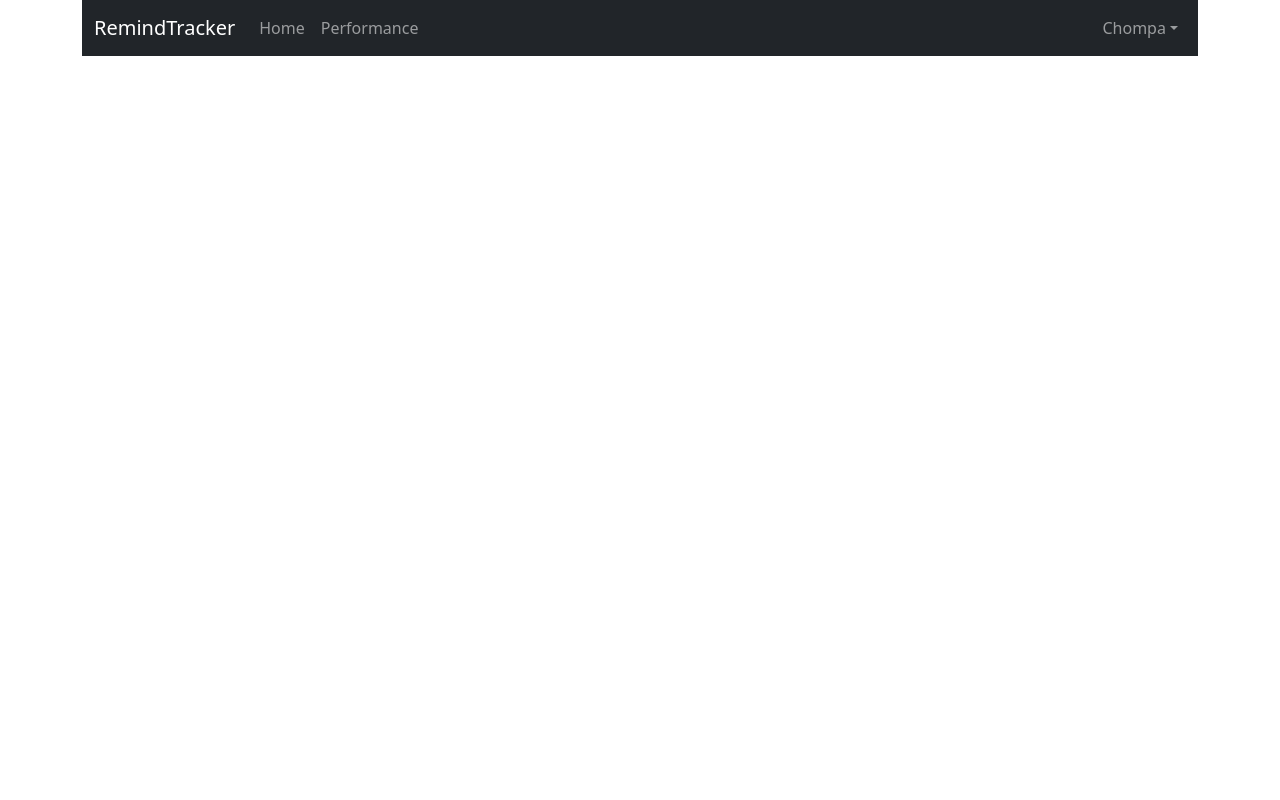
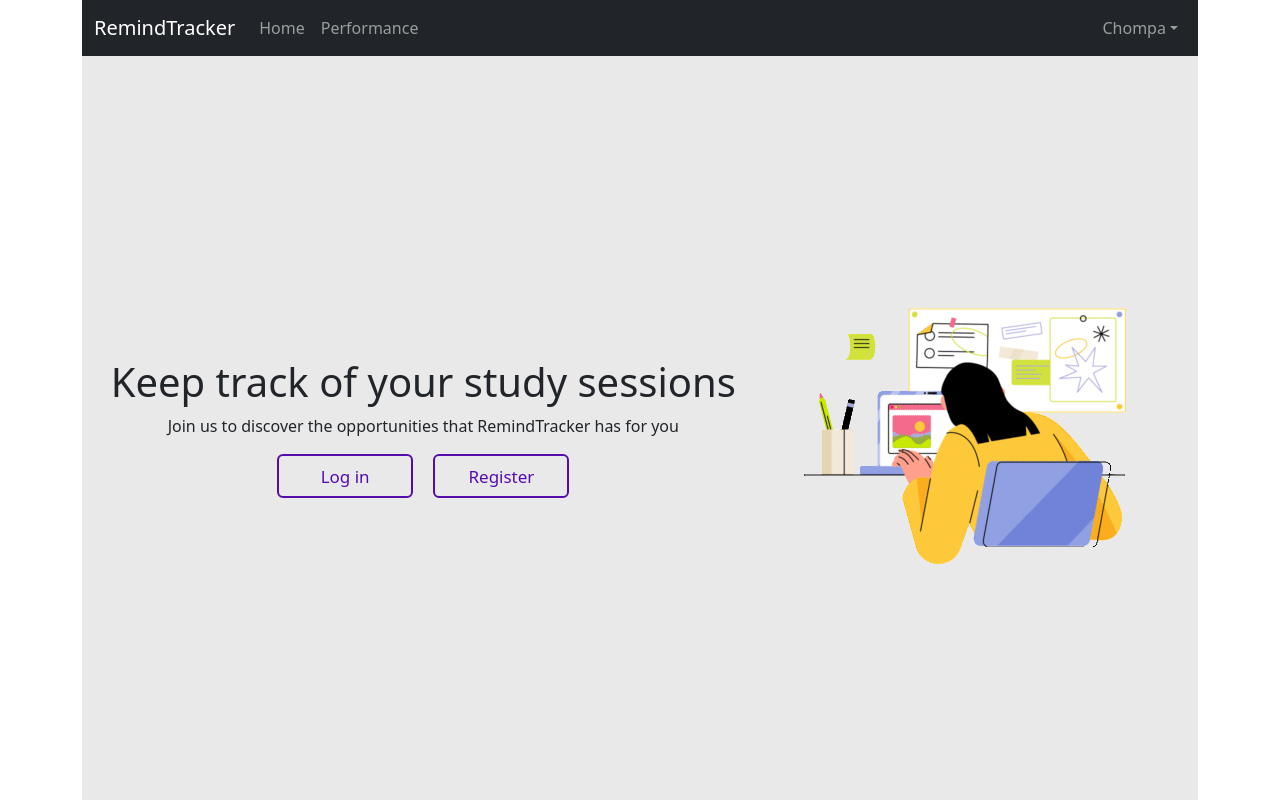
Before and after one commit to isialbayay/remind-tracker, a Vue app: page /#/landing in a window 1280 px wide. Built offline with nearby package versions, Linux system fonts and the light colour scheme.

Commit message:
correccion Performance + landing page

```diff
--- a/src/App.vue
+++ b/src/App.vue
@@ -18,7 +18,7 @@ export default{
 <style>
 .main-container{
   background-color: rgb(233, 233, 233);
-  height: 100vh;
+  min-height: calc(100vh - 56px);
   padding: 12px;
   display: flex;
   flex-direction: column;
--- a/src/components/PerformanceChart.vue
+++ b/src/components/PerformanceChart.vue
@@ -13,8 +13,6 @@ export default {
   name: "PerformanceChart",
   data() {
     return {
-      labels:[],
-      score:[],
       performanceChartData: {
         type: "line",
         data: {
@@ -50,13 +48,8 @@ export default {
     ...mapState(['user'])
   },
     mounted() {
-      this.user.sessions.forEach(element => {
-        this.labels.push("Session #"+element.id)
-        this.score.push(element.score)
-      });
-
-      this.performanceChartData.data.labels = this.labels
-      this.performanceChartData.data.datasets[0].data = this.score
+      this.performanceChartData.data.labels = this.user.sessions.map(({ id }) => "Session #"+id);
+      this.performanceChartData.data.datasets[0].data = this.user.sessions.map(({ score }) => score);
 
       const ctx = document.getElementById("performance-chart");
       new Chart(ctx, this.performanceChartData);
--- a/src/router/index.js
+++ b/src/router/index.js
@@ -3,6 +3,7 @@ import HomeView from "@/views/HomeView.vue";
 import LoginView from "@/views/LoginView.vue";
 import RegisterView from "@/views/RegisterView.vue";
 import PerformanceView from "@/views/PerformanceView.vue";
+import LandingView from "@/views/LandingView.vue";
 
 const routes = [
   {
@@ -25,6 +26,11 @@ const routes = [
     name: "performance",
     component: PerformanceView,
   },
+  {
+    path: "/landing",
+    name: "landing",
+    component: LandingView,
+  },
 ];
 
 const router = createRouter({
--- /dev/null
+++ b/src/views/LandingView.vue
@@ -0,0 +1,93 @@
+<template>
+  <div class="main-container d-flex flex-row justify-content-around flex-wrap">
+    <div class="info">
+        <h1>Keep track of your study sessions</h1>
+        <p>Join us to discover the opportunities that RemindTracker has for you</p>
+        <div class="buttons flex-wrap">
+            <router-link class="button" to="/login">Log in</router-link>
+            <router-link class="button" to="/register">Register</router-link>
+        </div>
+    </div>
+    <div>
+        <img class="landing-img" src="@/assets/juicy-girl-working-at-home.gif">
+    </div>
+  </div>
+</template>
+
+<script>
+
+export default {
+  }
+
+</script>
+
+<style>
+
+.info{
+display: flex;
+flex-direction: column;
+align-items: center;
+}
+
+.buttons{
+    width: 50%;
+    display: flex;
+    justify-content: space-around;
+}
+
+/* From uiverse.io */
+.button {
+display: flex;
+text-decoration: none;
+justify-content: center;
+align-content: center;
+ --color: #560bad;
+ font-family: inherit;
+ width: 8em;
+ height: 2.6em;
+ line-height: 2.5em;
+ position: relative;
+ overflow: hidden;
+ border: 2px solid var(--color);
+ transition: color .5s;
+ z-index: 1;
+ font-size: 17px;
+ border-radius: 6px;
+ font-weight: 500;
+ color: var(--color);
+}
+
+.button:before {
+ content: "";
+ position: absolute;
+ z-index: -1;
+ background: var(--color);
+ height: 150px;
+ width: 200px;
+ border-radius: 50%;
+}
+
+.button:hover {
+ color: #fff;
+}
+
+.button:before {
+ top: 100%;
+ left: 100%;
+ transition: all .7s;
+}
+
+.button:hover:before {
+ top: -30px;
+ left: -30px;
+}
+
+.button:active:before {
+ background: #3a0ca3;
+ transition: background 0s;
+}
+
+.landing-img{
+    width: 100%;
+}
+</style>
```
Also changed, not shown: src/assets/juicy-girl-working-at-home.gif (added).
